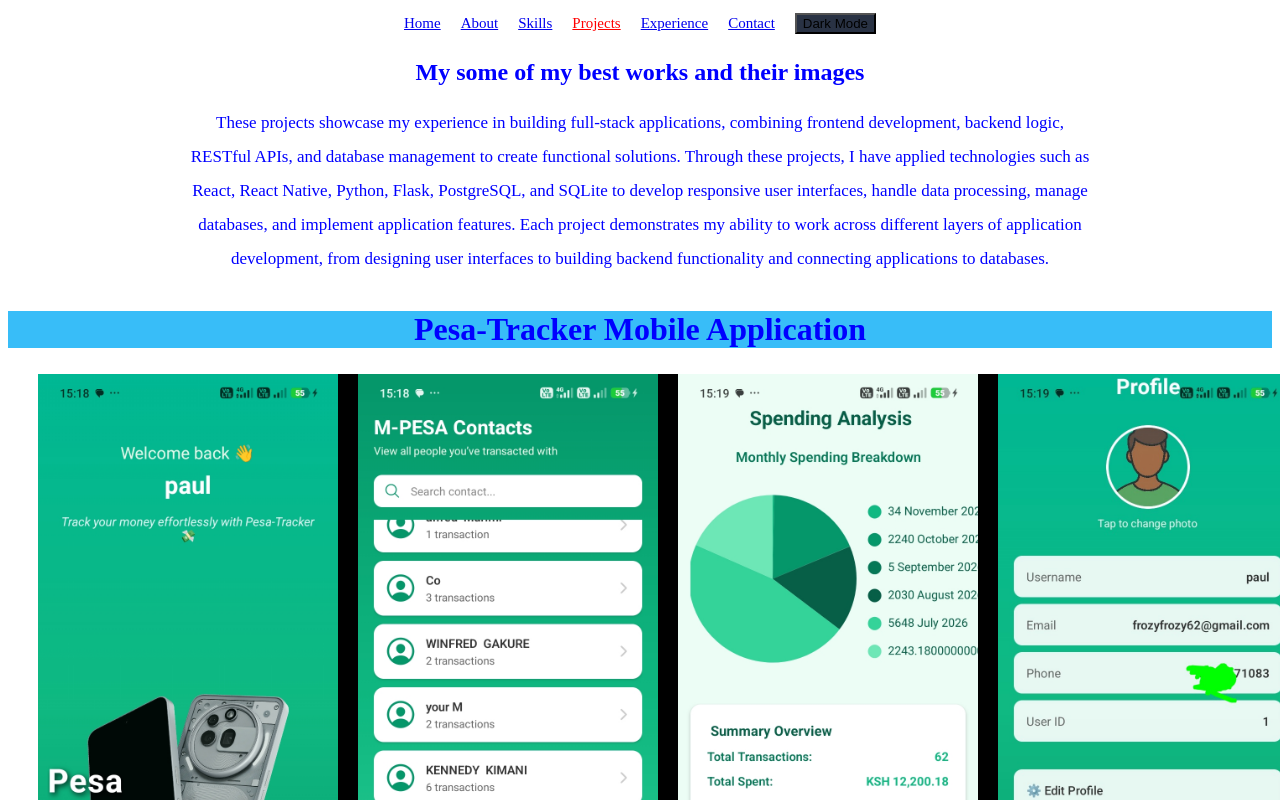
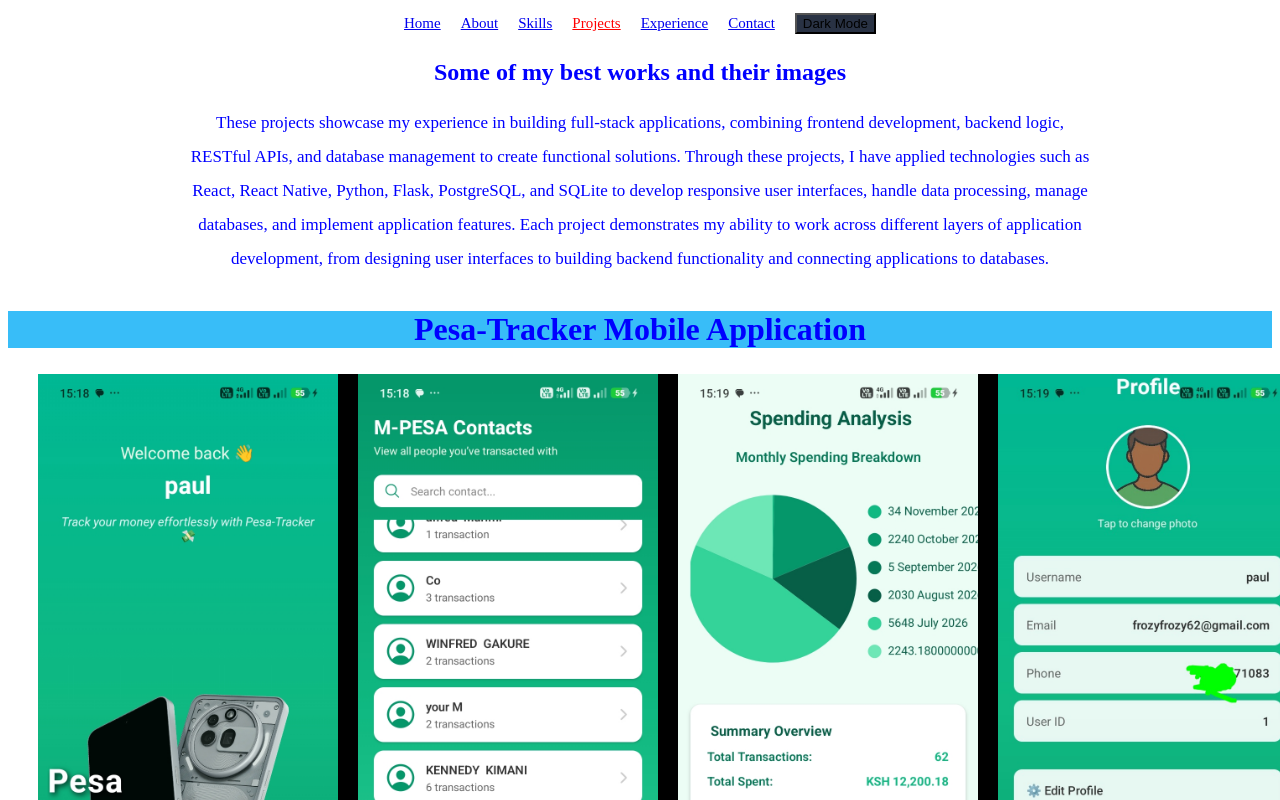
Before and after one commit to kamaukimani/portfolio-website, a React (Vite) app: page /projects in a window 1280 px wide. Shown: the top 800 px of the page. Built offline with nearby package versions, Linux system fonts and the light colour scheme.

Commit message:
correct a typo

```diff
--- a/src/components/Projects.jsx
+++ b/src/components/Projects.jsx
@@ -1,7 +1,7 @@
 function Projects(){
     return(
         <main className="color">
-            <h2>My some of my best works and their images</h2>
+            <h2>Some of my best works and their images</h2>
 
                 <p className="project-intro">
                     These projects showcase my experience in building full-stack
```
